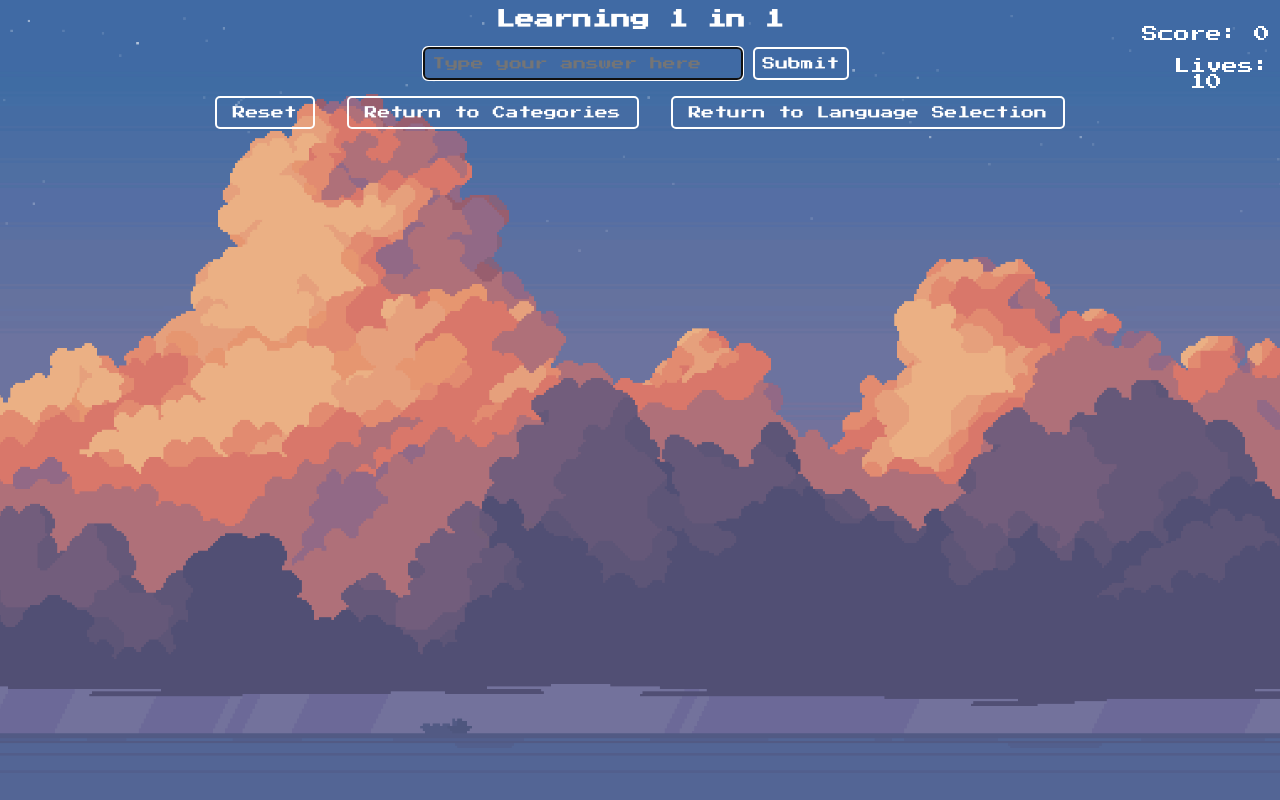
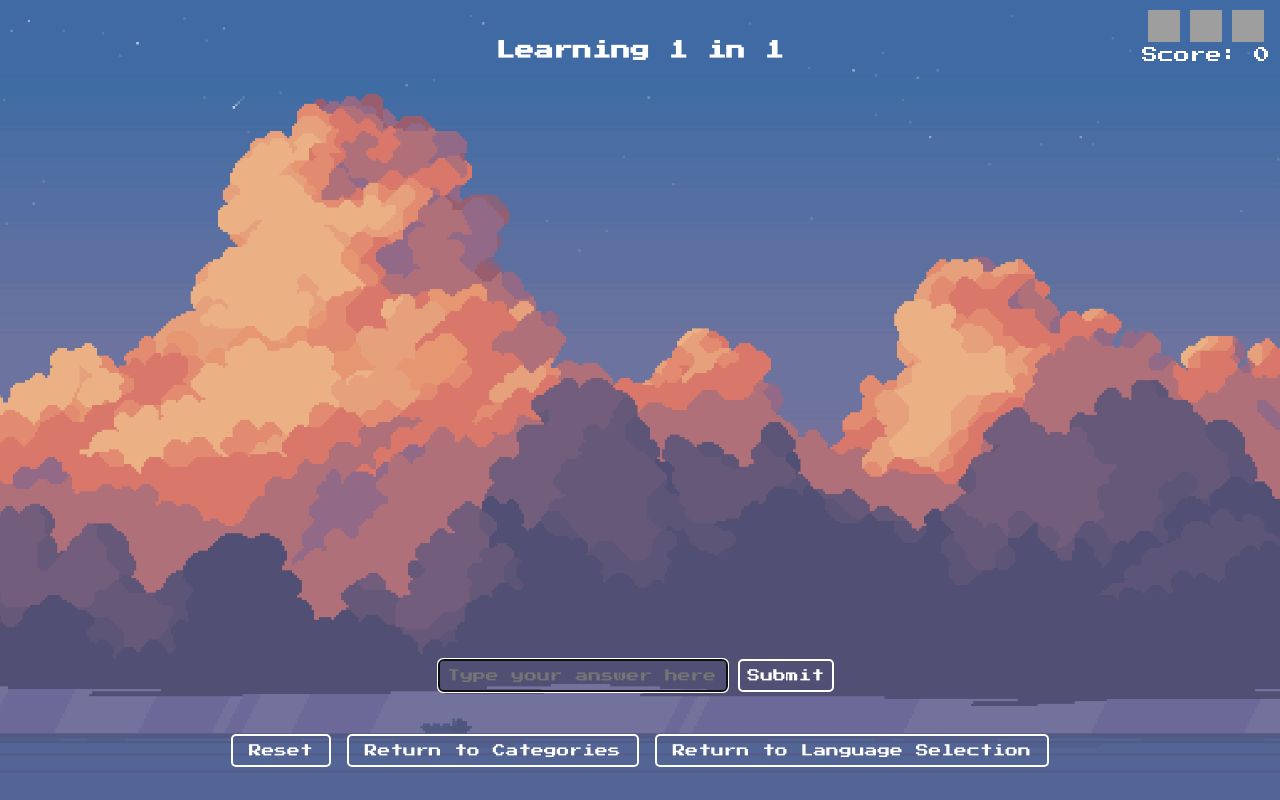
Before and after one commit to deepak-pagadala/JaKo, a Flask app: page /game/1/1 in a window 1280 px wide. Run offline with Flask 3, Linux system fonts and the light colour scheme; some libraries are stand-ins or nearby versions; grey boxes are pictures that could not be loaded.

Commit message:
Update game.html

```diff
--- a/templates/game.html
+++ b/templates/game.html
@@ -3,30 +3,38 @@
 <head>
     <meta charset="UTF-8">
     <meta name="viewport" content="width=device-width, initial-scale=1.0">
-    <title>Learning {{ category|capitalize }} in {{ language|capitalize }}</title>
+    <title>Game - Learn {{ language|capitalize }} Vocabulary</title>
     <link rel="stylesheet" href="/static/styles.css">
 </head>
 <body>
-    <div class="container">
+    <div id="header">
         <h1>Learning {{ category|capitalize }} in {{ language|capitalize }}</h1>
-        <div id="game-container" style="position: relative;">
-            <div id="repeat-label" style="display: none; position: absolute; top: 10px; right: 10px; background-color: yellow; padding: 5px;">Repeat Word</div>
+        <div id="score-board">
+            <div id="lives">
+                <img src="/static/images/heart-full.png" class="heart" id="heart1">
+                <img src="/static/images/heart-full.png" class="heart" id="heart2">
+                <img src="/static/images/heart-full.png" class="heart" id="heart3">
+            </div>
+            <div id="score">Score: 0</div>
         </div>
-        <div id="score-board">
-            <p>Score: <span id="score">0</span></p>
-            <p>Lives: <span id="lives">10</span></p>
-        </div>
+    </div>
+    <div id="game-container" style="position: relative;">
+        <div id="repeat-label" style="display: none; position: absolute; top: 10px; right: 10px; background-color: yellow; padding: 5px;">Repeat Word</div>
+    </div>
+    <div id="input-area">
         <div id="input-container">
             <input type="text" id="answer-input" placeholder="Type your answer here" autofocus>
             <button id="submit-btn" class="btn">Submit</button>
         </div>
+    </div>
+    <div id="footer">
         <button id="reset-btn" class="btn">Reset</button>
         <a href="/category/{{ language }}" class="btn">Return to Categories</a>
         <a href="/language" class="btn">Return to Language Selection</a>
     </div>
     <script>
         const language = "{{ language }}";
-        const category = decodeURIComponent("{{ category|urlencode }}");
+        const category = "{{ category }}";
     </script>
     <script src="/static/phaser.min.js"></script>
     <script src="/static/script.js"></script>
```
